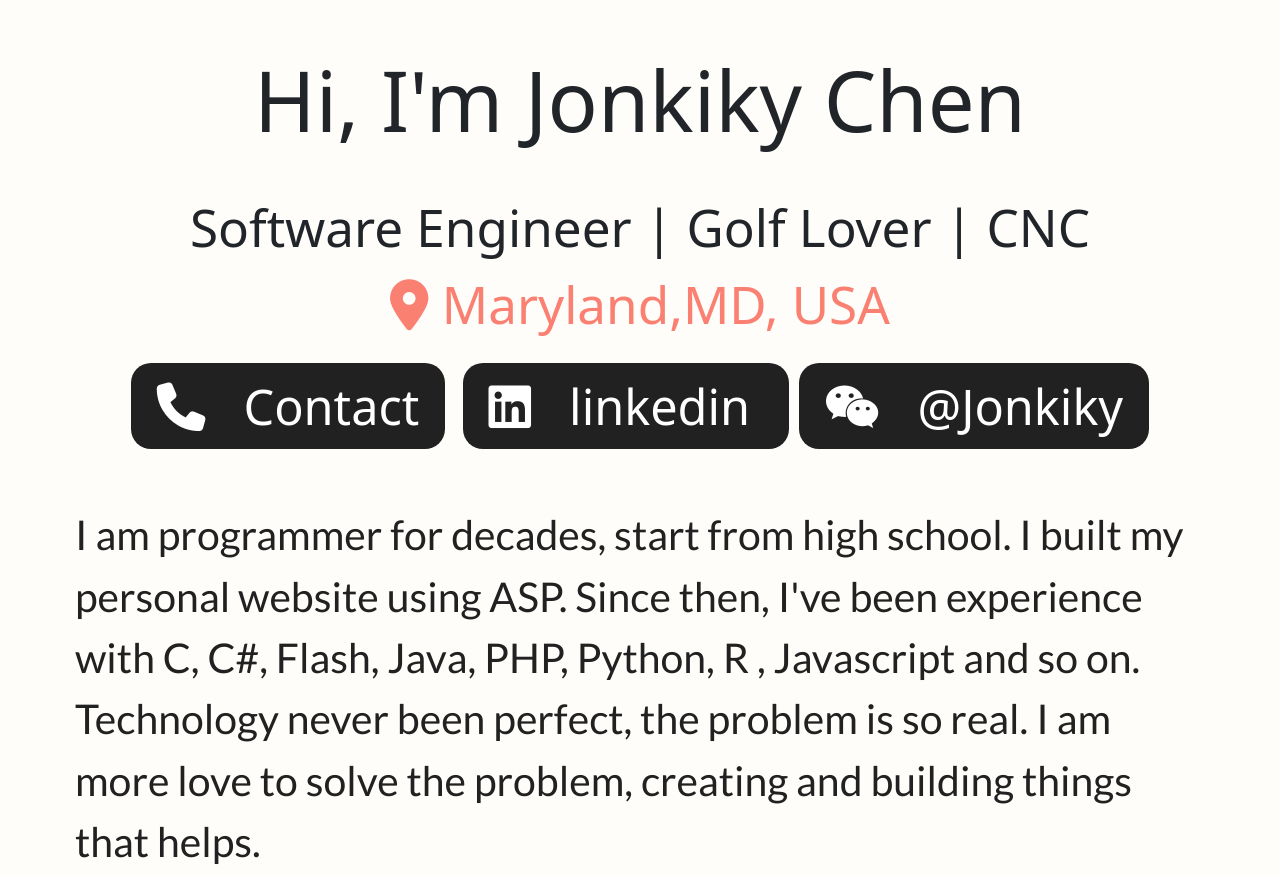
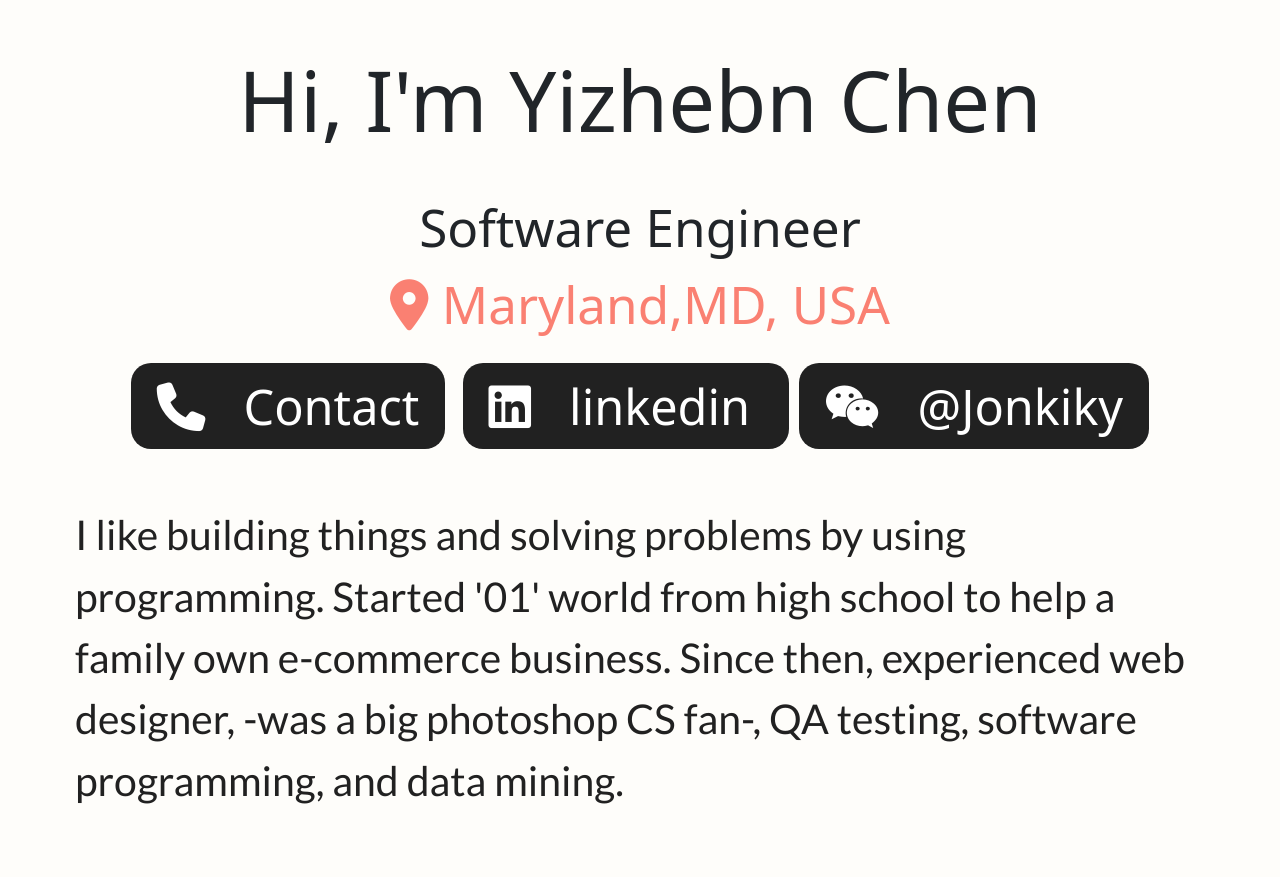
Before and after one commit to jonkiky/home, a plain HTML site: page index.html in a window 1280 px wide. Shown: the part 518-1395 px from the top of the page. Drawn offline with nearby package versions, Linux system fonts and the light colour scheme.

Commit message:
Update index.html

```diff
--- a/index.html
+++ b/index.html
@@ -24,12 +24,12 @@
     </div>
  <div class="row name_section">
     <div class="col">
-      <h1 class="name">Hi, I'm Jonkiky Chen</h1>
+      <h1 class="name">Hi, I'm Yizhebn Chen</h1>
   </div>
 </div>
 <div class="row title_section">
     <div class="col">
-      <div class="mx-auto ">Software Engineer  |  Golf Lover  |  CNC  </div>
+      <div class="mx-auto ">Software Engineer  </div>
        <div class="mx-auto pink"> <i class="fa-solid fa-location-dot "></i> Maryland,MD, USA</div>
     </div>
 </div>
@@ -52,7 +52,7 @@ data:text/x-vcard;base64,QkVHSU46VkNBUkQNClZFUlNJT046My4wDQpGTjtDSEFSU0VUPVVURi0
 
   <div class="row">
     <div class="col text-left margin-tb-30  subTitle">
-       I am programmer for decades, start from high school.  I built my personal website using ASP. Since then, I've been experience with C, C#, Flash, Java, PHP, Python, R , Javascript and so on. Technology never been perfect, the problem is so real. I am more love to solve the problem, creating and building things that helps.
+           I like building things and solving problems by using programming.  Started '01' world from high school to help a family own e-commerce business. Since then, experienced web designer, -was a big photoshop CS fan-, QA testing, software programming, and data mining.
     </div>
   </div>
   <div class="row ">
```
